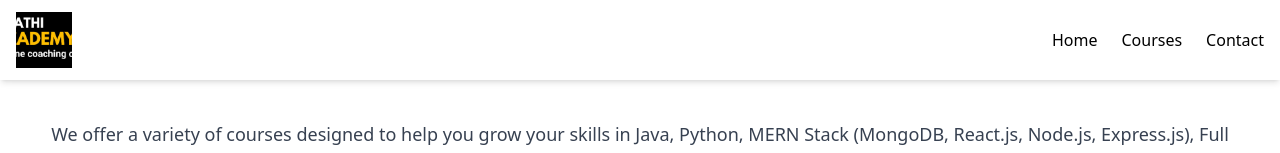
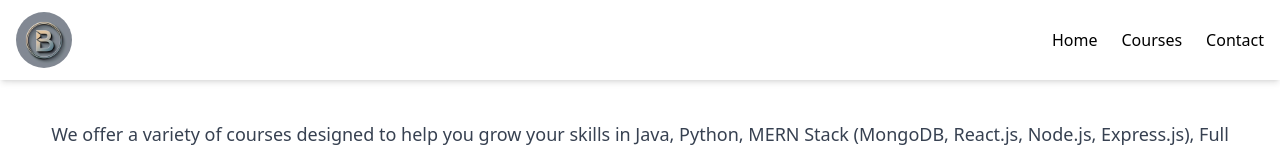
Before and after one commit to HarithaKadali9/online-academy, a React (Vite) app: page / in a window 1280 px wide. Shown: the top 153 px of the page. Built offline with nearby package versions, Linux system fonts and the light colour scheme.

Commit message:
Logo Change

```diff
--- a/src/components/Header.jsx
+++ b/src/components/Header.jsx
@@ -1,6 +1,6 @@
 import { useState } from "react";
 import { Menu, X } from "lucide-react"; // Icons from lucide-react
-import image from "../assets/image.png";
+import image from "../assets/onlineAcademy.jpeg";
 import { Link } from "react-router-dom";
 
 export default function Header() {
@@ -11,7 +11,7 @@ export default function Header() {
       <div className="max-w-7xl mx-auto px-4 py-3 flex items-center justify-between">
         {/* Logo */}
         <div className="h-14 w-14">
-          <img src={image} alt="My Logo" className="h-full w-full object-cover" />
+          <img src={image} alt="My Logo" className="h-full w-full rounded-full object-cover" />
         </div>
 
         {/* Desktop Navigation */}
```
Also changed, not shown: src/assets/onlineAcademy.jpeg (added).
